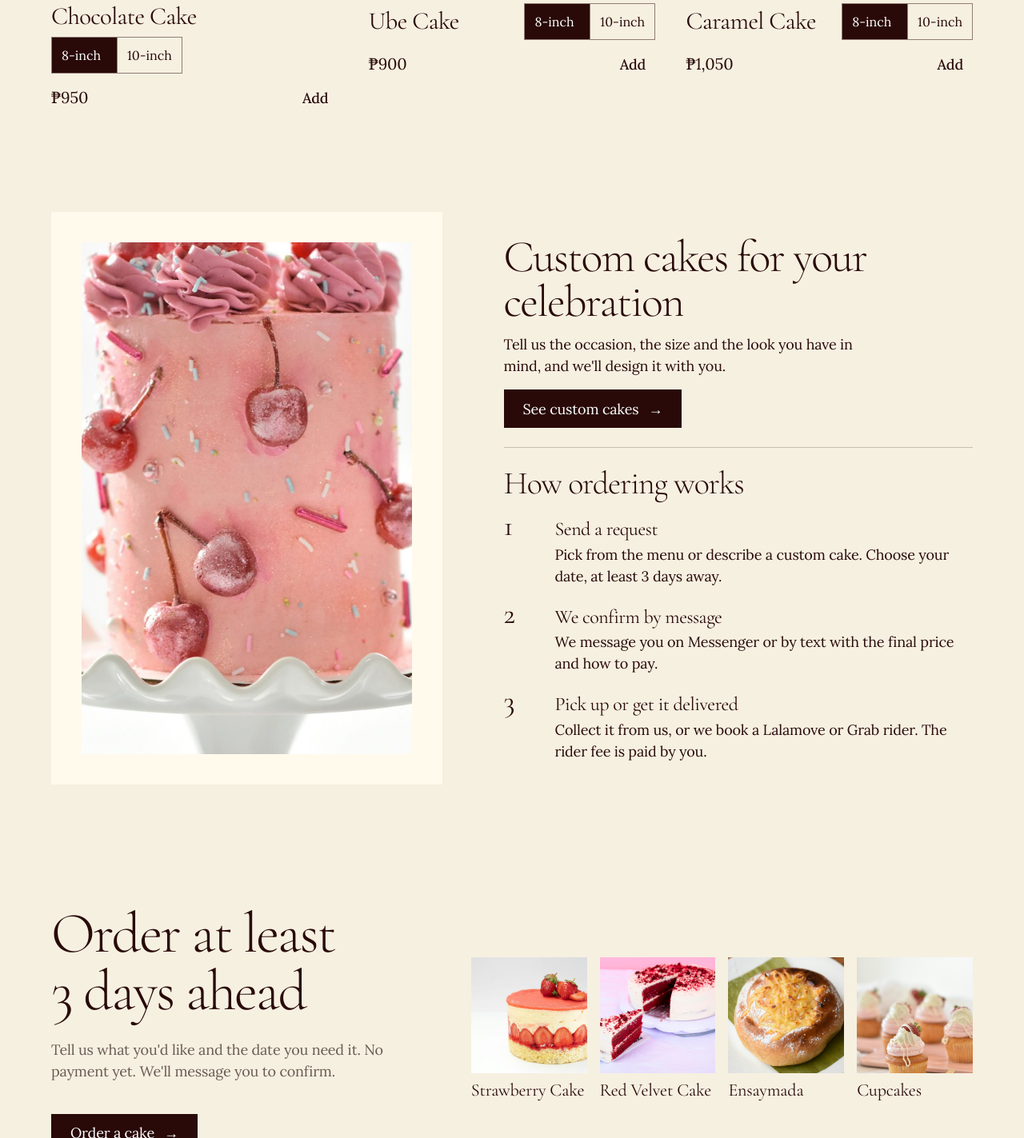
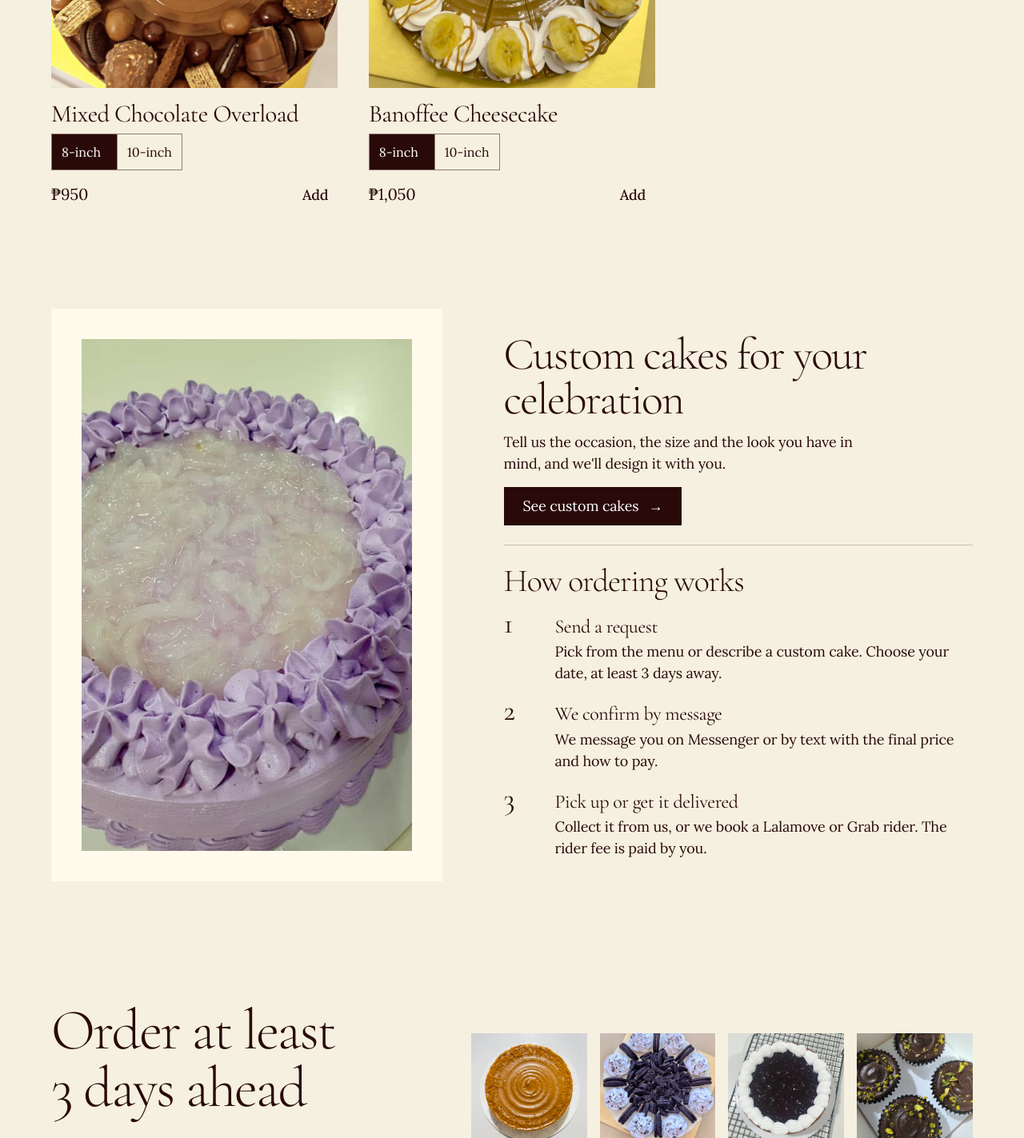
Before and after one commit to flaaya/annesweet, a plain HTML site: page index.html in a window 1280 px wide. Shown: the part 1377-2800 px from the top of the page at 80% size. Drawn offline with nearby package versions, Linux system fonts and the light colour scheme.

Commit message:
Rebuild the menu around AnneSweet's real cakes from Facebook
Replaces the old invented 10-flavor list (Chocolate, Ube, Mocha, Red
Velvet, Caramel, Lemon, Carrot, Strawberry, Cheesecake, Banana) with the
6 cakes and 1 pastry actually posted on facebook.com/annesweetph: Mixed
Chocolate Overload, Banoffee/Biscoff/Oreo Overload/Blueberry Cheesecake,
Fresh Fruit Cake, and Pistachio Chocolate Cupcakes. Hero, the custom
cakes section, the closing links and the ideas gallery now use real
photos too. All prices stay drafts, flagged in menu.js and README for
the owner to confirm.

Co-Authored-By: Claude Sonnet 5 <noreply@anthropic.com>

```diff
--- a/index.html
+++ b/index.html
@@ -54,7 +54,7 @@
 </header>
 <main>
   <section class="hero">
-    <div class="hero-plate"><img class="hero-photo reveal" src="photos/draft/hero.jpg" alt="A tall layered cake with a pink drip, cream swirls and cherries, on a pink cake stand" width="1600" height="1200" fetchpriority="high"></div>
+    <div class="hero-plate"><img class="hero-photo reveal" src="photos/real/mixed-chocolate-overload.jpg" alt="An AnneSweet chocolate drip cake loaded with Ferrero Rocher, Oreo and wafer rolls" width="1440" height="1920" fetchpriority="high"></div>
     <div class="hero-text">
       <h1>Bespoke cakes, baked at home for your <mark><em>date.</em></mark></h1>
       <p class="lead">Cakes and pastries made from scratch in our home kitchen, never frozen. Order at least 3 days ahead, then pick up or we'll book a Lalamove for you.</p>
@@ -81,7 +81,7 @@
   </section>
   <section class="section slide duo" aria-labelledby="h-custom">
     <div class="wrap duo-grid">
-      <div class="plate duo-photo reveal"><img src="photos/draft/custom.jpg" alt="A tall pink cake decorated with glazed cherries and sprinkles on a white stand" width="1000" height="1000" loading="lazy"></div>
+      <div class="plate duo-photo reveal"><img src="photos/real/ube-ruffle-cake.jpg" alt="An AnneSweet cake piped with lavender ube-cream ruffles" width="720" height="960" loading="lazy"></div>
       <div class="duo-text">
         <div class="duo-custom">
           <h2 id="h-custom">Custom cakes for your celebration</h2>
@@ -107,10 +107,10 @@
         <a href="order.html" class="btn">Order a cake <span aria-hidden="true">&rarr;</span></a>
       </div>
       <ul class="closing-photos" aria-label="More from the menu">
-        <li><a href="menu.html"><img src="photos/draft/strawberry-cake.jpg" alt="" width="1000" height="1000" loading="lazy"><span>Strawberry Cake</span></a></li>
-        <li><a href="menu.html"><img src="photos/draft/red-velvet-cake.jpg" alt="" width="1000" height="1000" loading="lazy"><span>Red Velvet Cake</span></a></li>
-        <li><a href="menu.html"><img src="photos/draft/ensaymada.jpg" alt="" width="1000" height="1000" loading="lazy"><span>Ensaymada</span></a></li>
-        <li><a href="menu.html"><img src="photos/draft/cupcakes.jpg" alt="" width="1000" height="1000" loading="lazy"><span>Cupcakes</span></a></li>
+        <li><a href="menu.html"><img src="photos/real/biscoff-cheesecake.jpg" alt="" width="960" height="960" loading="lazy"><span>Biscoff Cheesecake</span></a></li>
+        <li><a href="menu.html"><img src="photos/real/oreo-overload-cheesecake.jpg" alt="" width="782" height="960" loading="lazy"><span>Oreo Overload Cheesecake</span></a></li>
+        <li><a href="menu.html"><img src="photos/real/blueberry-cheesecake.jpg" alt="" width="960" height="934" loading="lazy"><span>Blueberry Cheesecake</span></a></li>
+        <li><a href="menu.html"><img src="photos/real/pistachio-chocolate-cupcakes.jpg" alt="" width="1536" height="2048" loading="lazy"><span>Pistachio Chocolate Cupcakes</span></a></li>
       </ul>
     </div>
   </section>
@@ -122,7 +122,7 @@
     <div class="footer-brand">
       <a href="index.html" class="footer-mark"><img class="logo-mark" src="photos/logo.png" alt="" width="40" height="40"><span><span class="wm-anne">Anne</span><span class="wm-sweet">Sweet</span></span></a>
       <p>Cakes and pastries baked to order in our home kitchen.</p>
-      <div class="legal footer-legal"><p>© 2026 Annesweet. All rights reserved.</p><p><a href="terms.html">Terms and conditions</a></p><p><a href="privacy.html">Privacy policy</a></p><p>Draft photos: Unsplash</p></div>
+      <div class="legal footer-legal"><p>© 2026 Annesweet. All rights reserved.</p><p><a href="terms.html">Terms and conditions</a></p><p><a href="privacy.html">Privacy policy</a></p></div>
     </div>
     <nav aria-label="Footer">
       <a href="menu.html">Menu</a>
--- a/menu.js
+++ b/menu.js
@@ -1,19 +1,20 @@
 // Each item can also carry optional detail lines for its pop-up window. Add them only when they are true for that cake:
 //   ingredients: "Flour, sugar, eggs, ...", contains: "Wheat, eggs, milk", calories: "About 380 per slice"
 // A line only appears in the window once it is filled in.
+//
+// OWNER: this list and every price below are drafts built from AnneSweet's own Facebook photos (facebook.com/annesweetph),
+// replacing an earlier placeholder menu that didn't match what the page actually sells. Please confirm or correct:
+//   - the 6 cake names and whether this is the full lineup (her FB page has no public price list)
+//   - every price (8-inch and 10-inch), which are guesses in a similar range to what she used to charge
+//   - the pastry section, cut down to the one item with a real photo (Pistachio Chocolate Cupcakes); add back
+//     Brownies/Cookies/Ensaymada or others once there are real photos and a confirmed price for each
+//   - "Pistachio Kataifi Chocolate Cake" was posted as a limited-time item, so it's left off this list on purpose
 const MENU = [
-  { id: "chocolate-cake", name: "Chocolate Cake", category: "cake", description: "Dark chocolate sponge, fudge frosting and a glossy ganache drip.", photo: "photos/draft/chocolate-cake.jpg", sizes: [{ label: "8-inch", price: 950 }, { label: "10-inch", price: 1250 }], tags: ["Bestseller"], soldOut: false },
-  { id: "ube-cake", name: "Ube Cake", category: "cake", description: "Soft ube chiffon layered with ube halaya and whipped cream.", photo: "photos/draft/ube-cake.jpg", sizes: [{ label: "8-inch", price: 900 }, { label: "10-inch", price: 1150 }], tags: ["Bestseller"], soldOut: false },
-  { id: "mocha-cake", name: "Mocha Cake", category: "cake", description: "Coffee-soaked chocolate layers with light mocha buttercream.", photo: "photos/draft/mocha-cake.jpg", sizes: [{ label: "8-inch", price: 950 }, { label: "10-inch", price: 1250 }], tags: [], soldOut: false },
-  { id: "red-velvet-cake", name: "Red Velvet Cake", category: "cake", description: "Cocoa-red layers with tangy cream cheese frosting.", photo: "photos/draft/red-velvet-cake.jpg", sizes: [{ label: "8-inch", price: 950 }, { label: "10-inch", price: 1250 }], tags: [], soldOut: false },
-  { id: "caramel-cake", name: "Caramel Cake", category: "cake", description: "Vanilla layers with homemade caramel and a salted drip.", photo: "photos/draft/caramel-cake.jpg", sizes: [{ label: "8-inch", price: 1050 }, { label: "10-inch", price: 1350 }], tags: ["Bestseller"], soldOut: false },
-  { id: "lemon-cake", name: "Lemon Cake", category: "cake", description: "Bright lemon cake with a sweet-sharp glaze.", photo: "photos/draft/lemon-cake.jpg", sizes: [{ label: "8-inch", price: 1100 }, { label: "10-inch", price: 1450 }], tags: [], soldOut: false },
-  { id: "carrot-cake", name: "Carrot Cake", category: "cake", description: "Spiced carrot and walnut layers with cream cheese frosting.", photo: "photos/draft/carrot-cake.jpg", sizes: [{ label: "8-inch", price: 950 }, { label: "10-inch", price: 1250 }], tags: [], soldOut: false },
-  { id: "strawberry-cake", name: "Strawberry Cake", category: "cake", description: "Vanilla sponge, fresh strawberries and whipped cream.", photo: "photos/draft/strawberry-cake.jpg", sizes: [{ label: "8-inch", price: 1200 }, { label: "10-inch", price: 1550 }], tags: ["New"], soldOut: false },
-  { id: "cheesecake-cake", name: "Cheesecake", category: "cake", description: "Baked New York-style cheesecake on a graham crust.", photo: "photos/draft/cheesecake-cake.jpg", sizes: [{ label: "8-inch", price: 1250 }, { label: "10-inch", price: 1650 }], tags: [], soldOut: false },
-  { id: "banana-cake", name: "Banana Cake", category: "cake", description: "Moist banana cake with toasted walnuts.", photo: "photos/draft/banana-cake.jpg", sizes: [{ label: "8-inch", price: 950 }, { label: "10-inch", price: 1250 }], tags: [], soldOut: true },
-  { id: "brownies", name: "Brownies", category: "pastry", description: "Fudgy, crackle-top brownies. Box of 6.", photo: "photos/draft/brownies.jpg", sizes: [{ label: "Box of 6", price: 180 }], tags: [], soldOut: false },
-  { id: "cookies", name: "Cookies", category: "pastry", description: "Chewy chocolate chip cookies, crisp at the edges. Box of 6.", photo: "photos/draft/cookies.jpg", sizes: [{ label: "Box of 6", price: 220 }], tags: [], soldOut: false },
-  { id: "ensaymada", name: "Ensaymada", category: "pastry", description: "Buttery brioche topped with butter, sugar and grated cheese. Box of 6.", photo: "photos/draft/ensaymada.jpg", sizes: [{ label: "Box of 6", price: 260 }], tags: [], soldOut: false },
-  { id: "cupcakes", name: "Cupcakes", category: "pastry", description: "Vanilla cupcakes with pink buttercream swirls. Box of 6.", photo: "photos/draft/cupcakes.jpg", sizes: [{ label: "Box of 6", price: 300 }], tags: [], soldOut: false },
+  { id: "chocolate-cake", name: "Mixed Chocolate Overload", category: "cake", description: "Rich chocolate cake topped with a chocolate drip and loaded with Ferrero Rocher, Oreo, wafer rolls and chocolate pearls.", photo: "photos/real/mixed-chocolate-overload.jpg", sizes: [{ label: "8-inch", price: 950 }, { label: "10-inch", price: 1250 }], tags: ["Bestseller"], soldOut: false },
+  { id: "ube-cake", name: "Banoffee Cheesecake", category: "cake", description: "Creamy cheesecake with a caramel swirl top, finished with a ring of fresh banana.", photo: "photos/real/banoffee-cheesecake.jpg", sizes: [{ label: "8-inch", price: 1050 }, { label: "10-inch", price: 1350 }], tags: ["Bestseller"], soldOut: false },
+  { id: "mocha-cake", name: "Biscoff Cheesecake", category: "cake", description: "Baked cheesecake with a Biscoff swirl top and a crushed-biscuit edge.", photo: "photos/real/biscoff-cheesecake.jpg", sizes: [{ label: "8-inch", price: 1050 }, { label: "10-inch", price: 1350 }], tags: [], soldOut: false },
+  { id: "red-velvet-cake", name: "Oreo Overload Cheesecake", category: "cake", description: "Cheesecake piled with crushed Oreo and whipped cream swirls.", photo: "photos/real/oreo-overload-cheesecake.jpg", sizes: [{ label: "8-inch", price: 1050 }, { label: "10-inch", price: 1350 }], tags: [], soldOut: false },
+  { id: "caramel-cake", name: "Blueberry Cheesecake", category: "cake", description: "Baked cheesecake topped with a blueberry compote inside a whipped cream border.", photo: "photos/real/blueberry-cheesecake.jpg", sizes: [{ label: "8-inch", price: 1000 }, { label: "10-inch", price: 1300 }], tags: [], soldOut: false },
+  { id: "lemon-cake", name: "Fresh Fruit Cake", category: "cake", description: "Soft vanilla sponge, whipped cream and a generous topping of fresh seasonal fruit.", photo: "photos/real/fresh-fruit-cake.jpg", sizes: [{ label: "8-inch", price: 950 }, { label: "10-inch", price: 1250 }], tags: ["New"], soldOut: false },
+  { id: "cupcakes", name: "Pistachio Chocolate Cupcakes", category: "pastry", description: "Chocolate cupcakes swirled with chocolate frosting and crushed pistachios. Box of 6.", photo: "photos/real/pistachio-chocolate-cupcakes.jpg", sizes: [{ label: "Box of 6", price: 320 }], tags: [], soldOut: false },
 ];
```
Also changed, not shown: care.html (+1 -1 lines), custom.html (+2 -2 lines), ideas.html (+6 -6 lines), menu.html (+1 -1 lines), order.html (+1 -1 lines), privacy.html (+1 -1 lines), terms.html (+1 -1 lines), tests.html (+8 -8 lines), photos/real/banoffee-cheesecake.jpg (added), photos/real/biscoff-cheesecake.jpg (added), photos/real/blueberry-cheesecake.jpg (added), photos/real/fresh-fruit-cake.jpg (added), photos/real/mixed-chocolate-overload.jpg (added), photos/real/oreo-overload-cheesecake.jpg (added), 3 more files, 1 other file.
